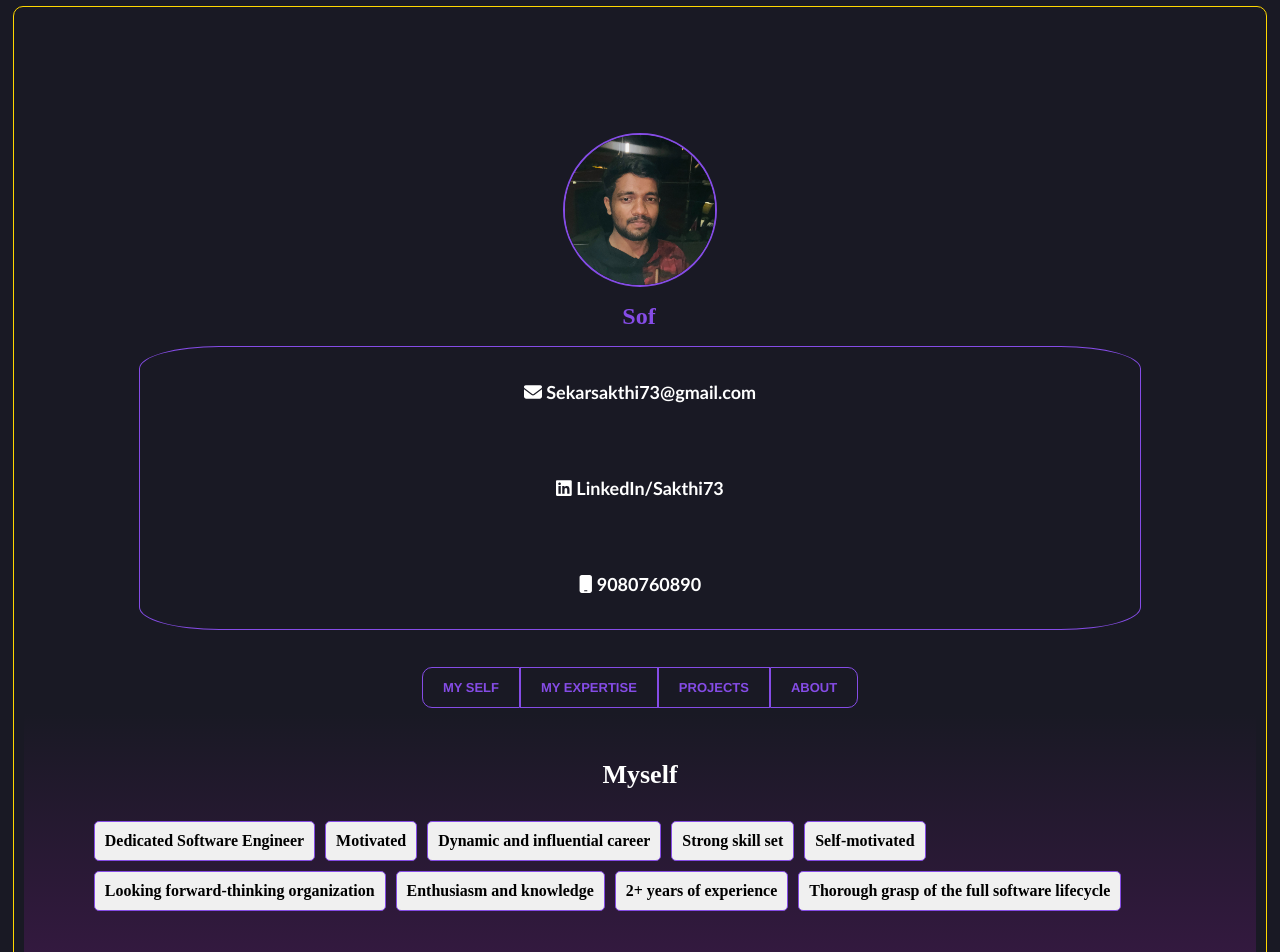
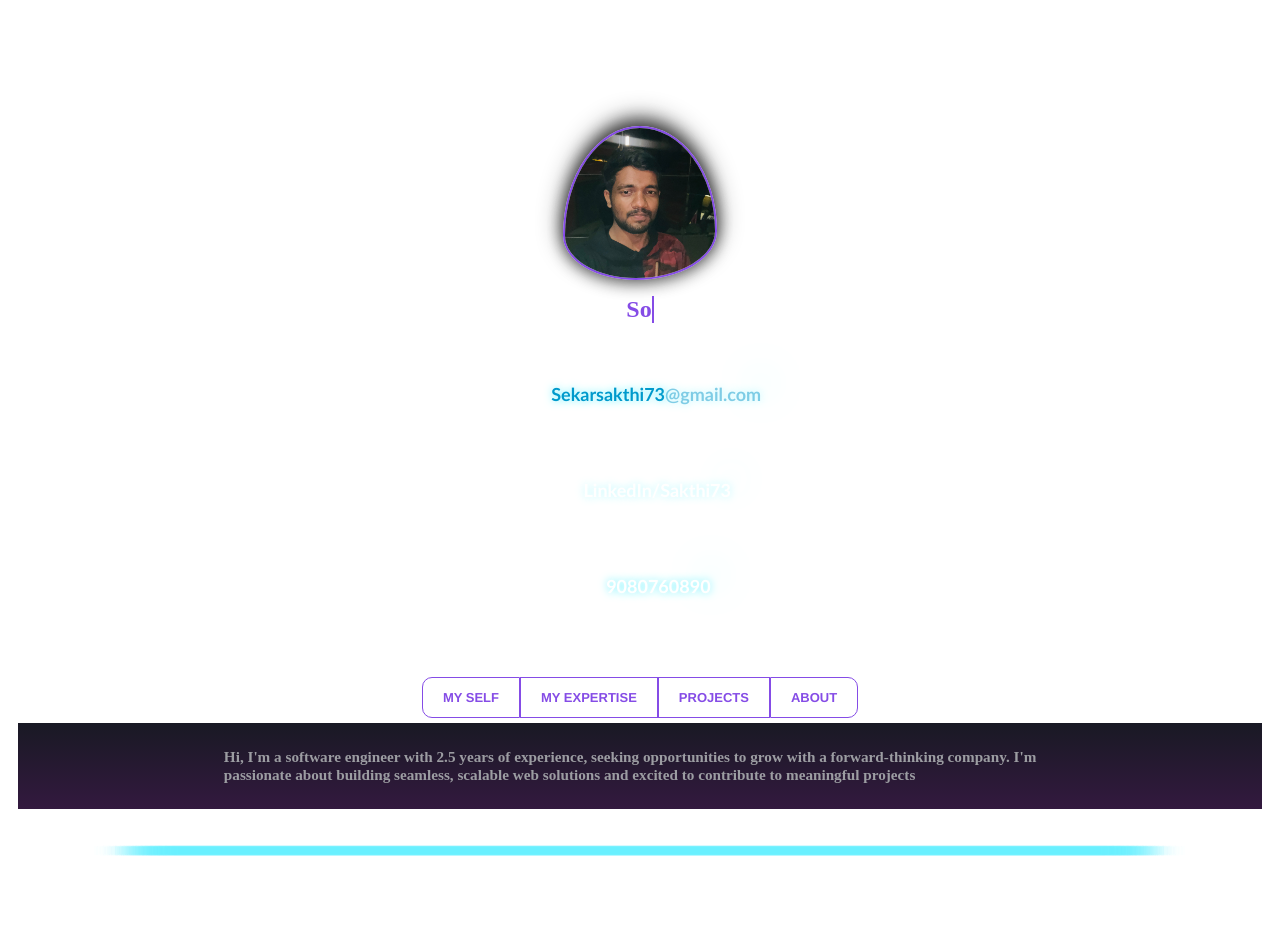
Before and after one commit to IcePrince7/port-folio, a React (Create React App) app: page /whoami in a window 1280 px wide. Shown: the top 952 px of the page. After the commit the page ends 855 px from the top, so only its background shows below. Built offline with nearby package versions, Linux system fonts and the light colour scheme.

Commit message:
New featured --beta

```diff
--- a/package.json
+++ b/package.json
@@ -11,11 +11,13 @@
     "@testing-library/jest-dom": "^5.17.0",
     "@testing-library/react": "^13.4.0",
     "@testing-library/user-event": "^13.5.0",
+    "animejs": "^3.2.2",
     "gh-pages": "^6.1.1",
     "react": "^18.3.1",
     "react-dom": "^18.3.1",
     "react-router-dom": "^6.23.0",
     "react-scripts": "5.0.1",
+    "react-transition-group": "^4.4.5",
     "web-vitals": "^2.1.4"
   },
   "scripts": {
--- a/src/App.css
+++ b/src/App.css
@@ -1,8 +1,6 @@
-
-
-  body {
+/* body {
   background-color: #191924;
-    background:  #191924  ;
+  background: #191924;
   border: 1px solid gold;
   margin: .5% 1%;
   border-radius: 10px;
@@ -14,8 +12,9 @@
   width: 100%;
   height: 100%;
 
-  }
-.mainClassNarrow{
+} */
+
+.mainClassNarrow {
   margin-top: 10%;
 }
 
@@ -57,6 +56,185 @@
   to {
     opacity: 1;
   }
+}
+
+.gridCont {
+  display: grid;
+  /* border: 1px solid #854ce6; */
+  gap: 10px;
+  text-align: center;
+  padding: 2px;
+  margin: 0 10%;
+  border-radius: 8%;
+  grid-template-columns: 1fr;
+  position: relative;
+  color: var(--glow-color);
+  cursor: pointer;
+  padding: 0.35em 1em;
+  border: 0.15em solid var(--glow-color);
+  border-radius: 0.45em;
+  background: none;
+  perspective: 2em;
+  font-family: "Raleway", sans-serif;
+  font-size: 2em;
+  font-weight: 900;
+
+
+  -webkit-box-shadow: inset 0px 0px 0.5em 0px var(--glow-color),
+    0px 0px 0.5em 0px var(--glow-color);
+  -moz-box-shadow: inset 0px 0px 0.5em 0px var(--glow-color),
+    0px 0px 0.5em 0px var(--glow-color);
+  box-shadow: inset 0px 0px 0.5em 0px var(--glow-color),
+    0px 0px 0.5em 0px var(--glow-color);
+  animation: border-flicker 2s linear infinite;
+}
+
+
+.gridCont a {
+  text-decoration: none;
+  color: white;
+    margin-right: -0.8em;
+  -webkit-text-shadow: 0 0 0.125em hsl(0 0% 100% / 0.3),
+  0 0 0.45em var(--glow-color);
+  -moz-text-shadow: 0 0 0.125em hsl(0 0% 100% / 0.3),
+  0 0 0.45em var(--glow-color);
+  text-shadow: 0 0 0.125em hsl(0 0% 100% / 0.3), 0 0 0.45em var(--glow-color);
+  animation: text-flicker 3s linear infinite;
+  }
+
+  .gridCont a::before {
+    content: "";
+    position: absolute;
+    top: 0;
+    bottom: 0;
+    left: 0;
+    right: 0;
+    opacity: 0.7;
+    filter: blur(1em);
+    transform: translateY(120%) rotateX(95deg) scale(1, 0.35);
+    background: var(--glow-color);
+    pointer-events: none;
+  }
+  .gridCont a::after {
+    content: "";
+    position: absolute;
+
+    z-index: -1;
+    background-color: var(--glow-color);
+    box-shadow: 0 0 2em 0.2em var(--glow-color);
+    transition: opacity 100ms linear;
+  }
+
+
+
+  .gridCont:hover:after {
+    filter: blur(1.5em);
+  opacity: 1;
+}
+  .gridCont:hover:before {
+    opacity: 1;
+  }
+
+  /* @keyframes faulty-flicker {
+    0% {
+      opacity: 0.1;
+    }
+    2% {
+      opacity: 0.1;
+    }
+    4% {
+      opacity: 0.5;
+    }
+    19% {
+      opacity: 0.5;
+    }
+    21% {
+      opacity: 0.1;
+    }
+    23% {
+      opacity: 1;
+    }
+    80% {
+      opacity: 0.5;
+    }
+    83% {
+      opacity: 0.4;
+    }
+
+    87% {
+      opacity: 1;
+    }
+  }
+
+  @keyframes text-flicker {
+    0% {
+      opacity: 0.1;
+    }
+
+    2% {
+      opacity: 1;
+    }
+
+    8% {
+      opacity: 0.1;
+    }
+
+    9% {
+      opacity: 1;
+    }
+
+    12% {
+      opacity: 0.1;
+    }
+    20% {
+      opacity: 1;
+    }
+    25% {
+      opacity: 0.3;
+    }
+    30% {
+      opacity: 1;
+    }
+
+    70% {
+      opacity: 0.7;
+    }
+    72% {
+      opacity: 0.2;
+    }
+
+    77% {
+      opacity: 0.9;
+    }
+    100% {
+      opacity: 0.9;
+    }
+  }
+
+  @keyframes border-flicker {
+    0% {
+      opacity: 0.1;
+    }
+    2% {
+      opacity: 1;
+    }
+    4% {
+      opacity: 0.1;
+    }
+
+    8% {
+      opacity: 1;
+    }
+    70% {
+      opacity: 0.7;
+    }
+    100% {
+      opacity: 1;
+    }}
+   */
+.faulty-letter {
+  opacity: 0.5;
+  animation: faulty-flicker 2s linear infinite;
 }
 
 .page {
@@ -138,36 +316,36 @@
   }
 }
 
-  h2 {
-    color: orange;
-  }
-
-
-
 
 .ComponentArena {
   margin: 10px;
   width: 100%;
   padding: 10px;
   font-size: small;
-    background: linear-gradient(#191924 ,#33193f)
+  background: linear-gradient(#191924, #33193f);
+  position: relative;
+  transition: all 8s ease-in;
 }
+
+.ComponentArena-enter {
+  transform: translateY(100%);
+}
+
+.ComponentArena-enter-active {
+  transform: translateY(0);
+  transition: all 0.8s ease;
+}
+
+.ComponentArena-exit {
+  transform: translateY(0);
+}
+
+.ComponentArena-exit-active {
+  transform: translateY(100%);
+  transition: all 0.8s ease;
+}
+
 .ComponentArena p {
   padding: 15px 0;
   color: #2e64d0;
 }
-
-  .gridCont {
-    display: grid;
-    border: 1px solid #854ce6;
-    gap: 10px;
-    text-align: center;
-    padding: 2px;
-    margin: 0 10%;
-    border-radius: 8%;
-    grid-template-columns: 1fr;
-  }
-  .gridCont a {
-    text-decoration: none;
-    color: white;
-  }
--- a/src/App.js
+++ b/src/App.js
@@ -1,15 +1,16 @@
+import { faJava, faLinkedin } from '@fortawesome/free-brands-svg-icons';
+import { faCode, faContactBook, faEnvelope, faPhone } from '@fortawesome/free-solid-svg-icons';
+import { FontAwesomeIcon } from '@fortawesome/react-fontawesome';
+import React, { useEffect, useState } from "react";
+import { Link, Route, BrowserRouter as Router, Routes } from "react-router-dom";
+import { CSSTransition } from 'react-transition-group';
 import "./App.css";
-import React, { useEffect, useState } from "react";
+import Cont_maker from "./Contmaker";
+import Languages from "./MyExpertise";
+import Aboutpage from "./aboutpage";
 import Profile from "./prof";
-import Cont_maker from "./Contmaker";
-import { Link, BrowserRouter as Router, Routes, Route } from "react-router-dom";
-import { FontAwesomeIcon } from '@fortawesome/react-fontawesome';
-import { faEnvelope, faMapMarkerAlt, faMobile } from '@fortawesome/free-solid-svg-icons';
-import { faLinkedin } from '@fortawesome/free-brands-svg-icons';
+import Project from "./project";
 import WhoAmI from "./whoami";
-import Languages from "./MyExpertise";
-import Project from "./project";
-import Aboutpage from "./aboutpage";
 
 const texts = ["akthivel G", "oftware Engineer"];
 
@@ -55,15 +56,15 @@ function App() {
           <div className="gridCont">
             <Cont_maker
               toCreate={
-                <a href="mailto:Sekarsakthi73@gmail.com">
-                  <FontAwesomeIcon icon={faEnvelope} /> Sekarsakthi73@gmail.com
+                <a href="/">
+                  <FontAwesomeIcon icon={faEnvelope} /><span className='glowing-txt'>Sekarsakthi73</span><span className='faulty-letter'>@gmail.com</span>
                 </a>
               }
               tag="p"
             ></Cont_maker>
             <Cont_maker
               toCreate={
-                <a href="https://www.linkedin.com/in/Sakthi73/" target="blank">
+                <a className='faulty-letter' href="https://www.linkedin.com/in/Sakthi73/" target="blank">
                   <FontAwesomeIcon icon={faLinkedin} /> LinkedIn/Sakthi73
                 </a>
               }
@@ -72,7 +73,7 @@ function App() {
             <Cont_maker
               toCreate={
                 <a href="https://wa.me/9080760890" target="blank">
-                  <FontAwesomeIcon icon={faMobile} /> 9080760890
+                  <FontAwesomeIcon icon={faPhone} /> 9080760890
                 </a>
               }
               tag="p"
@@ -105,14 +106,22 @@ function App() {
                 </ul>
               </nav>
             </div>
+            <CSSTransition
+              in={true}
+              timeout={800}
+              classNames="ComponentArena"
+              unmountOnExit
+            >
             <div className="ComponentArena">
               <Routes>
-                <Route path="/whoami" element={<WhoAmI />} />
+                <Route path="/port-folio" element={<Aboutpage />} />
                 <Route path="/languages" element={<Languages />} />
                 <Route path="/proj" element={<Project />} />
-                <Route path="/port-folio" element={<Aboutpage />} />
+                <Route path="/whoami" element={<WhoAmI />} />
               </Routes>
             </div>
+            </CSSTransition>
+
           </div>
         </div>
       </Router>
--- a/src/Contmaker.css
+++ b/src/Contmaker.css
@@ -6,6 +6,7 @@
         margin: 2rem;
         color: 717e8e;
         cursor: default;
+        --glow-color: hsl(186 100% 69%);
         font-size: 18px;
 
     }
@@ -16,3 +17,7 @@
         justify-content: center;
 
     }
+.Contact:hover{
+    color: aqua;
+    background-color: red;
+}
--- a/src/Contmaker.js
+++ b/src/Contmaker.js
@@ -5,7 +5,7 @@ function Cont_maker({tag,toCreate}) {
   const Elem = tag
   return (
     <>
-        <Elem>{toCreate}</Elem>
+        <Elem ClassName ="Contact">{toCreate}</Elem>
     </>
   );
 }
--- a/src/MyExpertise.css
+++ b/src/MyExpertise.css
@@ -69,3 +69,7 @@
 
   font-size: x-large;
 }
+
+.fontss{
+  color:inherit
+}
--- a/src/aboutpage.css
+++ b/src/aboutpage.css
@@ -1,12 +1,6 @@
 .welcome-container {
   text-align: center;
   margin-top: 50px;
-    animation: fadeIn 2s ease-in;
-  }
-
-  .tech {
-    font-weight: bold;
-    display: inline-block;
 }
 
 .fade-in {
@@ -35,9 +29,10 @@
   }
 }
 
-  .welcome-container p{
-    color: #9c9da2
+.welcome-container p {
+  color: #9c9da2;
 }
-  .fadeClass {
+
+span {
   color: #009acc;
 }
--- a/src/aboutpage.js
+++ b/src/aboutpage.js
@@ -9,9 +9,8 @@ export default function Aboutpage() {
   const [techIndex, setTechIndex] = useState(0);
 
   useEffect(() => {
-    const cycleTime = 3000;
+    const cycleTime = 3500;
     const fadeOutTime = 1000;
-
 
     const interval = setInterval(() => {
       setFadeClass("fade-out");
@@ -33,7 +32,7 @@ export default function Aboutpage() {
     <div className="welcome-container">
       <h1>Welcome to my portfolio!</h1>
       <br />
-      <p>This webpage is built using <span className= "fadeClass">{currentTech}</span></p>
+      <p>This webpage is built using <span className={fadeClass}><>{currentTech}</></span></p>
     </div>
   );
 }
--- a/src/prof.css
+++ b/src/prof.css
@@ -4,8 +4,39 @@
   height: 150px;
   border-radius: 100px;
   cursor: pointer;
-  transition: all 2s ease-out;}
+  transition: width 1.62s ease-out, height 1.62s ease-out;
+  animation: anim 15s ease-out infinite;
+}
 
+@keyframes anim {
+  0% {
+     box-shadow: 0 -2vmin 4vmin, 0 1vmin 4vmin  ,
+      0 -2vmin 7vmin ;
+  }
+
+  10% {
+    border-radius: 100%;
+    box-shadow: 0 4vmin 16vmin hotpink inset, 0 2vmin 5vmin, 0 4vmin 4vmin Medium,
+      0 6vmin 8vmin ;
+  }
+  40% {
+    border-radius: 50% 50% 53% 47% / 72% 69% 31% 28%;
+  }
+  70% {
+    border-radius: 50% 50% 53% 47% / 26% 22% 78% 74%;
+    box-shadow: 1vmin 1vmin 8vmin,
+      2vmin -1vmin 4vmin Medium, -1vmin -1vmin 16vmin ;
+  }
+  80% {
+    border-radius: 50% 50% 53% 47% / 26% 69% 31% 74%;
+  }
+
+  100% {
+
+    box-shadow: 0 -2vmin 4vmin, 0 1vmin 4vmin Medium,
+      0 -2vmin 7vmin ;
+  }
+}
 .profile {
     display: flex;
     justify-content: center;
@@ -27,4 +58,5 @@
   left: 50%;
   transform: translate(-50%, -30%);
   transition: width 0.2s ease-out;
+  animation: none;
 }
--- a/src/whoami.css
+++ b/src/whoami.css
@@ -1,25 +1,6 @@
-.whoAmIContainer {
-    padding: 20px;
-  }
-.whoAmIContainer li {
-  border-color: #854ce5;
-    cursor: default;
-  }
-
-  .keywordsList {
-    list-style-type: none;
-    padding: 10;
-    display: flex;
-    flex-wrap: wrap;
-    gap: 10px;
-  }
-
-  .keywordItem {
-    background-color: #f0f0f0;
-    padding: 10px;
-    border: 1px solid #2d64d0;
-    border-radius: 5px;
-    box-shadow: #2d64d0;
-    font-weight: bold;
-    font-size: .999rem;
-  }
+.intro{
+  color: #9c9da2;
+  margin-left: 16%;
+  margin-right: 16%;
+  align-items: center;
+}
--- a/src/whoami.js
+++ b/src/whoami.js
@@ -1,32 +1,19 @@
 import React from "react";
-import "./whoami.css"
+import { faJava, faLinkedin } from '@fortawesome/free-brands-svg-icons';
+import { FontAwesomeIcon } from '@fortawesome/react-fontawesome';
+
+import "./whoami.css";
+
+function ico(params){
+  return(<></>);
+  // return <FontAwesomeIcon icon={params} />
+}
 
 function WhoAmI() {
-  const keywords = [
-    "Dedicated Software Engineer",
-    "Motivated ",
-    "Dynamic and influential career",
-    "Strong skill set",
-    "Self-motivated",
-    "Looking forward-thinking organization",
-        "Enthusiasm and knowledge",
-    "2+ years of experience",
-    "Thorough grasp of the full software lifecycle",
 
 
-  ];
-
   return (
-    <div className="whoAmIContainer">
-      <div style={{textAlign:"center" }}><h1>Myself</h1></div>
-      <ul className="keywordsList">
-        {keywords.map((keyword, index) => (
-          <li key={index} className="keywordItem">
-            {keyword}
-          </li>
-        ))}
-      </ul>
-    </div>
+     <h3 className="intro">Hi, I'm a software engineer with   2.5 years of experience, seeking opportunities to grow with a forward-thinking company. I'm passionate about building seamless, scalable web solutions and excited to contribute to meaningful projects</h3>
   );
 }
 
```
Also changed, not shown: src/MyExpertise.js (+25 -8 lines), 1 other file (tests, documents, lock files or other folders). Lines whose indentation alone changed are shown as unchanged.
